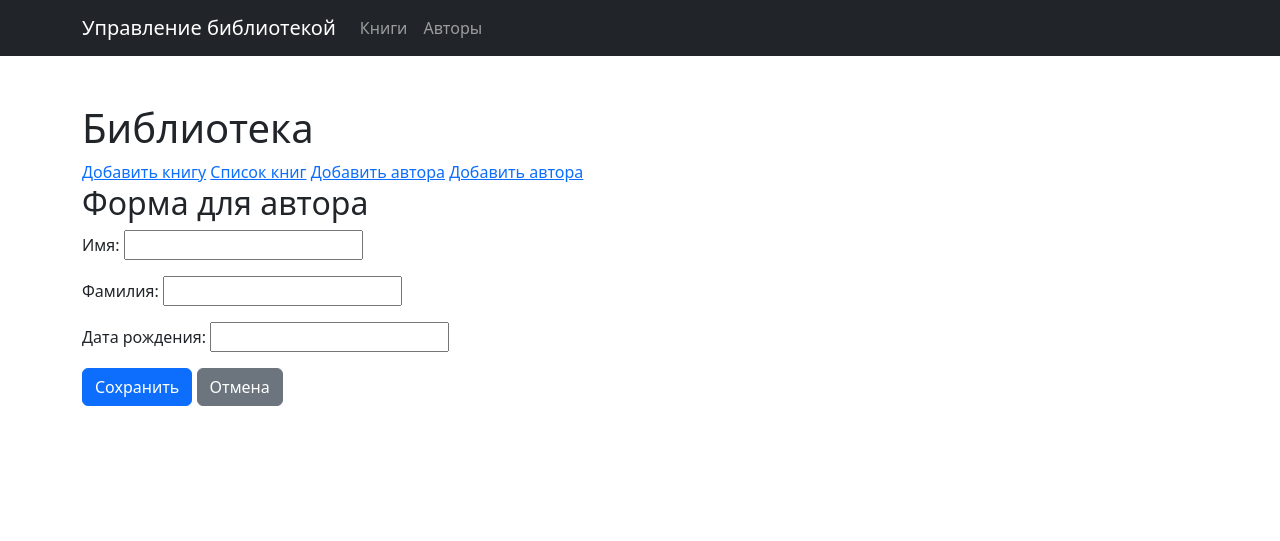
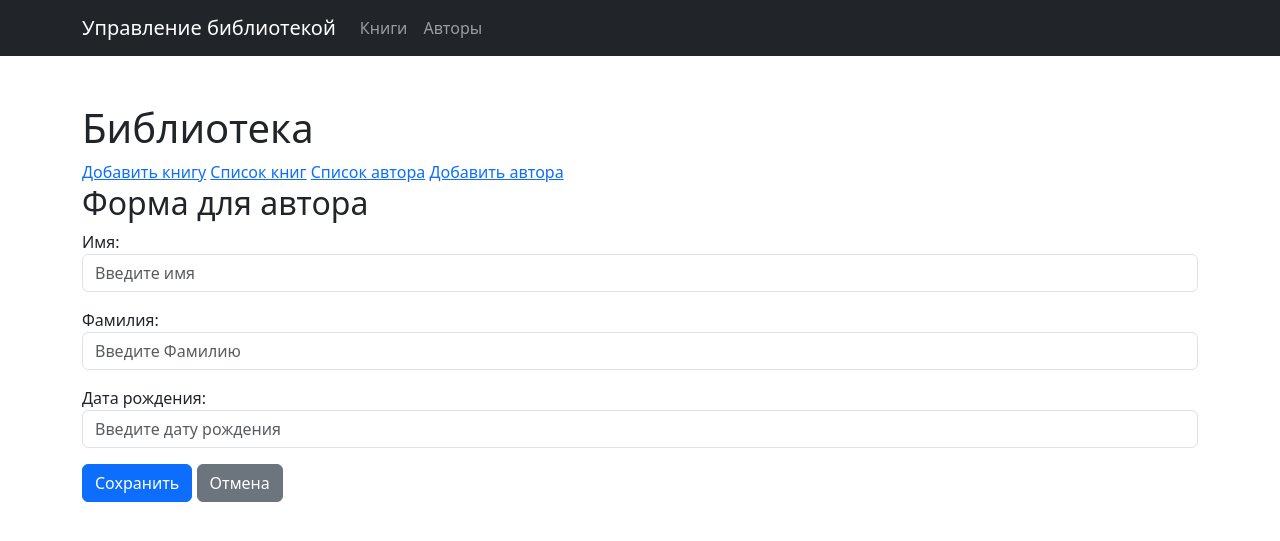
Before and after one commit to Doczadrot/library, a Django app: page /autor/new/ in a window 1280 px wide. Shown: the top 541 px of the page. Run offline with Django 5.2, Linux system fonts and the light colour scheme.

Commit message:
Добавлена более красивая форма дабавления автора и книги.

```diff
--- a/library/forms.py
+++ b/library/forms.py
@@ -1,12 +1,37 @@
 from django import forms
 from .models import Autor, Book
+from django.core.exceptions import ValidationError
 
 class AutorForm(forms.ModelForm):
     class Meta:
         model = Autor
         fields = ['first_name', 'last_name', 'birth_date']
 
+    def __init__(self, *args, **kwargs):
+        super(AutorForm, self).__init__(*args, **kwargs)
+        self.fields['first_name'].widget.attrs.update({'class': 'form-control', 'placeholder': 'Введите имя'})
+        self.fields['last_name'].widget.attrs.update({'class': 'form-control', 'placeholder': 'Введите Фамилию'})
+        self.fields['birth_date'].widget.attrs.update({'class': 'form-control', 'placeholder': 'Введите дату рождения'
+                                                                                ''})
+    def clean(self):
+        #clean =  метод для выполнения валиадации для нескольких полей
+        cleaned_data = super().clean()
+        first_name = cleaned_data.get('first_name')
+        last_name = cleaned_data.get('last_name')
+
+        if Autor.objects.filter(first_name=first_name, last_name=last_name).exists():
+            raise ValidationError('Автор с таким именем и фамилией уже существует.')
+
+        return cleaned_data
+
+
 class BookForm(forms.ModelForm):
     class Meta:
         model = Book
         fields = ['title', 'publication_date', 'autor']
+
+    def __init__(self, *args, **kwargs):
+        super(BookForm, self).__init__(*args, **kwargs)
+        self.fields['title'].widget.attrs.update({'class': 'form-control', 'placeholder': 'Введите Названия книги'})
+        self.fields['publication_date'].widget.attrs.update({'class': 'form-control', 'placeholder': 'Введите дату публикации'})
+        self.fields['autor'].widget.attrs.update({'class': 'form-control'})
--- a/library/templates/library/autor_form.html
+++ b/library/templates/library/autor_form.html
@@ -10,6 +10,7 @@
 <h2>Форма для автора</h2>
 <form method="post">
     {% csrf_token %}
+    {{ form.non_field_errors }}
     {{ form.as_p }}
     <button type = 'submit' class="btn btn-primary">Сохранить</button>
     <a href="{% url 'library:autors_list' %}" class="btn btn-secondary">Отмена</a>
--- a/library/templates/library/autors_list.html
+++ b/library/templates/library/autors_list.html
@@ -8,7 +8,7 @@
 <ul class="list-group">
     {% for autor in autors %}
         <li class="list-group-item">
-            {{ autor.firs_name }}, {{ autor.last_name }}
+            {{ autor.first_name }} {{ autor.last_name }}
         </li>
     {% endfor %}
 </ul>
--- a/library/templates/library/header.html
+++ b/library/templates/library/header.html
@@ -3,7 +3,7 @@
     <nav>
         <a href="{% url 'library:book_create' %}">Добавить книгу</a>
         <a href="{% url 'library:books_list' %}">Cписок книг</a>
-        <a href="{% url 'library:autors_list' %}">Добавить автора</a>
+        <a href="{% url 'library:autors_list' %}">Список автора</a>
         <a href="{% url 'library:autors_create' %}">Добавить автора</a>
     </nav>
 </div>
```
